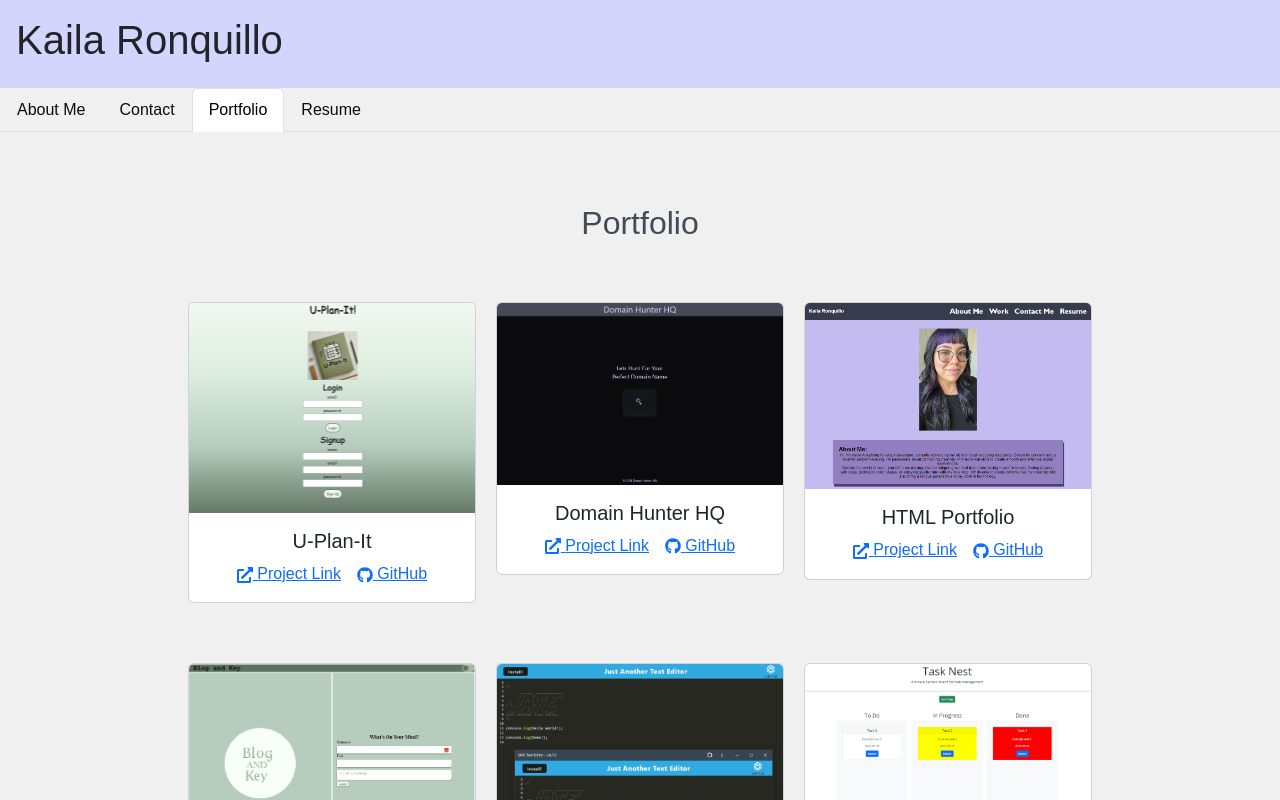
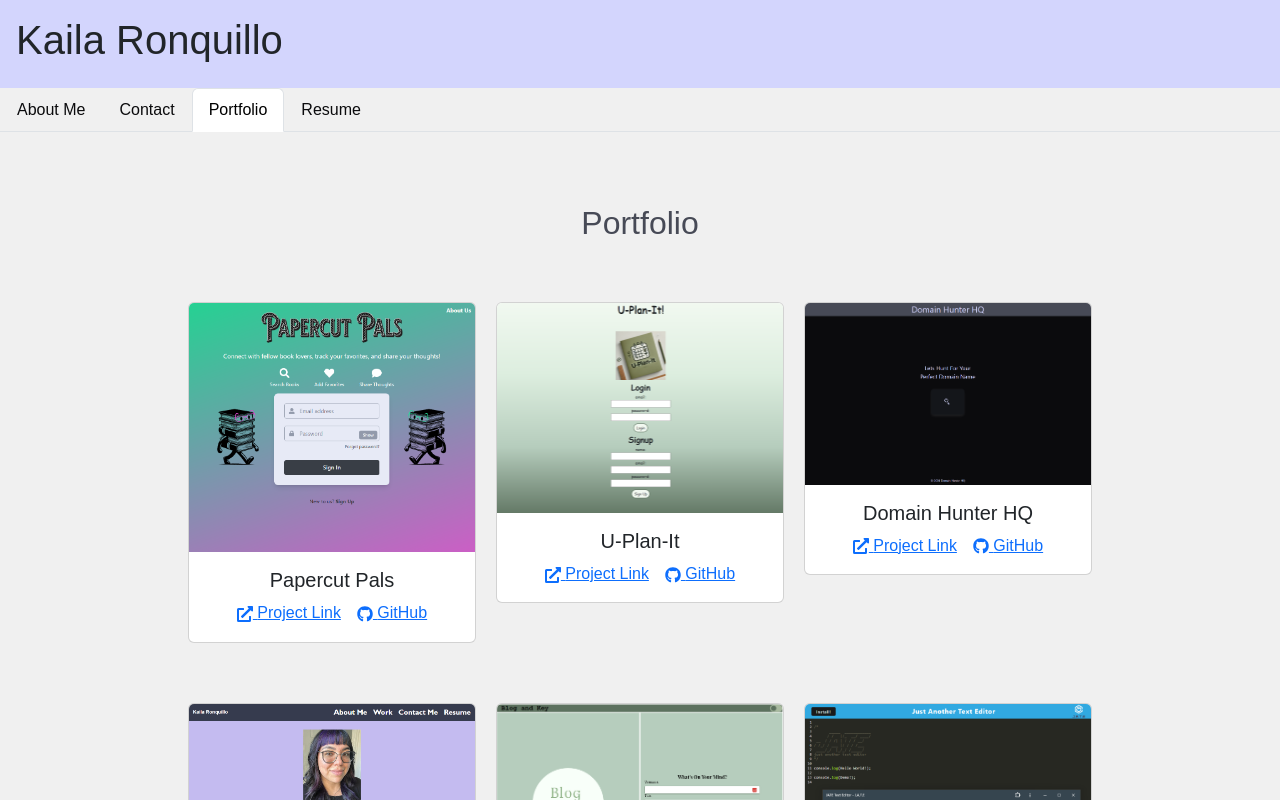
Before and after one commit to girlnotfound/Kaila-Portfolio, a React (Vite) app: page /Portfolio in a window 1280 px wide. Shown: the top 800 px of the page. Built offline with nearby package versions, Linux system fonts and the light colour scheme.

Commit message:
Updated portfolio with deployed Project 3

```diff
--- a/src/pages/portfolio.jsx
+++ b/src/pages/portfolio.jsx
@@ -3,6 +3,12 @@ import "../styles/style.css";
 
 // project data
 const projectData = [
+  {
+    title: "Papercut Pals",
+    image: "/images/Screenshot-PapercutPals.png",
+    projectLink: "https://papercut-pals.onrender.com",
+    githubLink: "https://github.com/girlnotfound/PAPERCUT-PALS",
+  },
   {
     title: "U-Plan-It",
     image: "/images/Screenshot-U-Plan-It.png",
```
Also changed, not shown: public/images/Screenshot-PapercutPals.png (added).
